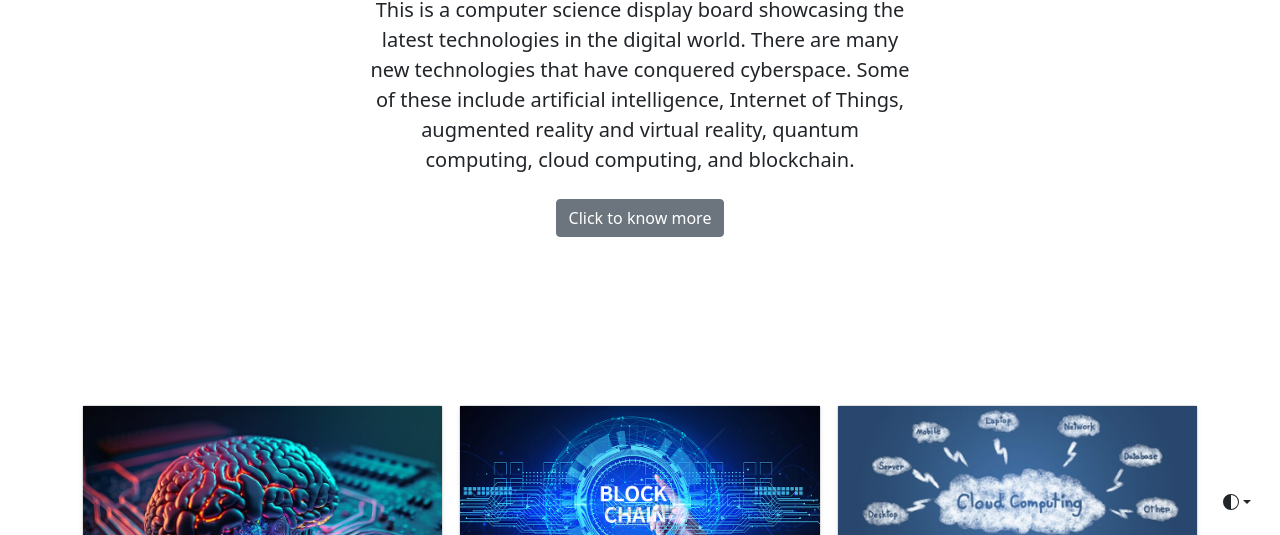
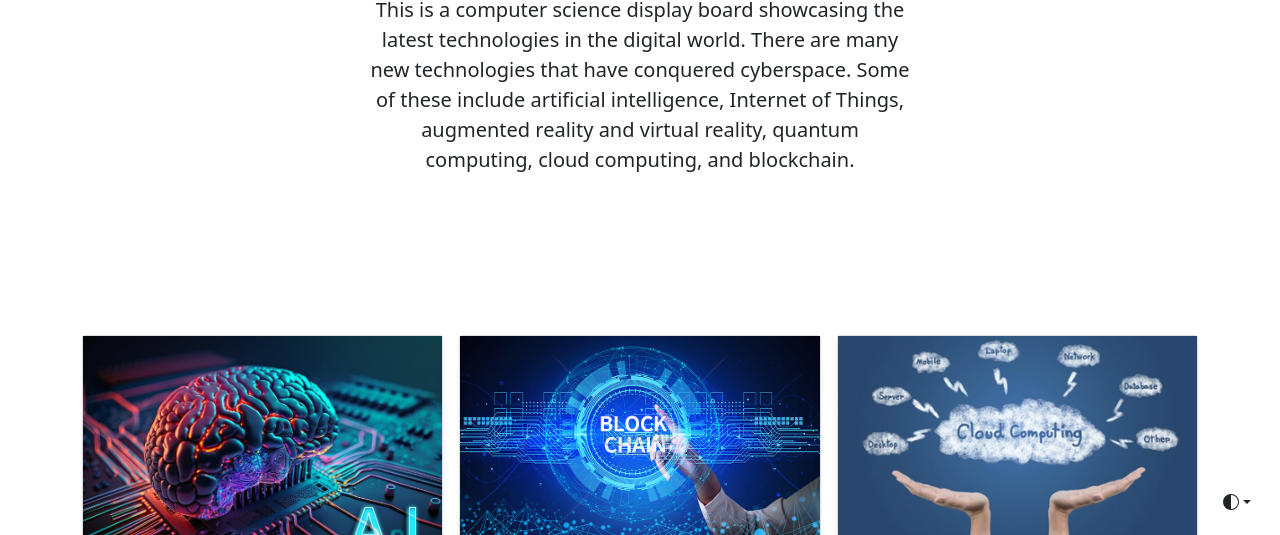
Before and after one commit to aravindnr591/display, a plain HTML site: page index.htm in a window 1280 px wide. Shown: the part 261-796 px from the top of the page. Drawn offline with Linux system fonts and the light colour scheme; a script that the page names is missing.

Commit message:
new final
newfinal

```diff
--- a/index.htm
+++ b/index.htm
@@ -201,7 +201,7 @@
         <h1 class="fw-light">Computer Science Display board</h1>
         <p class="lead text-body-secondary">This is a computer science display board showcasing the latest technologies in the digital world. There are many new technologies that have conquered cyberspace. Some of these include artificial intelligence, Internet of Things, augmented reality and virtual reality, quantum computing, cloud computing, and blockchain.</p>
         <p>
-                   <a href="https://www.youtube.com/watch?v=hchJ8Nl1c4w" class="btn btn-secondary my-2">Click to know more</a>
+
         </p>
       </div>
     </div>
```
